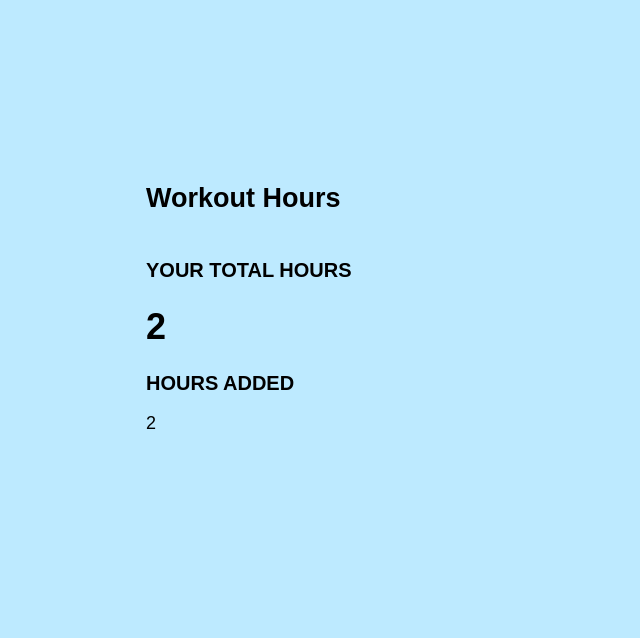
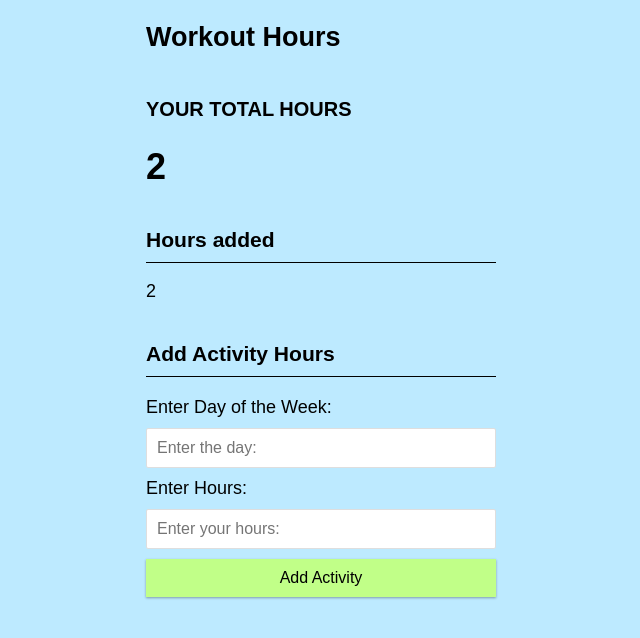
Before and after one commit to fgutie35/project4, a Vue app: page / in a window 1280 px wide. Shown: the top 638 px of the page, without its empty margins (319-959 px from the left). Built offline with nearby package versions, Linux system fonts and the light colour scheme.

Commit message:
Finished AddHours component

```diff
--- a/src/App.vue
+++ b/src/App.vue
@@ -2,6 +2,7 @@
   import Header from './components/Header.vue'
   import Hours from './components/Hours.vue'
   import ActivityAmount from './components/ActivityAmount.vue';
+  import AddHours from './components/AddHours.vue';
   import {ref, computed} from 'vue'
 
   const activities = ref([
@@ -33,6 +34,7 @@
   <div class="container">
     <Hours :total="sum"></Hours>
     <ActivityAmount :hours="hoursIn"></ActivityAmount>
+    <AddHours></AddHours>
   </div>
 
 
--- a/src/assets/style.css
+++ b/src/assets/style.css
@@ -25,8 +25,43 @@ body {
   width: 350px;
 }
 
+h3 {
+  border-bottom: 1px solid #000000;
+  padding-bottom: 10px;
+  margin: 40px 0 10px;
+}
+
 h4 {
   margin: 0;
   text-transform: uppercase;
   font-size: 20px;
 }
+
+label {
+  display: inline-block;
+  margin: 10px 0;
+}
+
+input[type='text'],
+input[type='number'] {
+  border: 1px solid #dedede;
+  border-radius: 2px;
+  display: block;
+  font-size: 16px;
+  padding: 10px;
+  width: 100%;
+}
+
+.btn {
+  cursor: pointer;
+  background-color: #c1ff88;
+  box-shadow: var(--box-shadow);
+  color: #000000;
+  border: 0;
+  display: block;
+  font-size: 16px;
+  font-family: 'Arial', 'sans-serif';
+  margin: 10px 0 30px;
+  padding: 10px;
+  width: 100%;
+}
--- a/src/components/ActivityAmount.vue
+++ b/src/components/ActivityAmount.vue
@@ -14,7 +14,7 @@
 
 <div class="act-amnt">
         <div>
-            <h4>Hours added</h4>
+            <h3>Hours added</h3>
             <p id="hours-plus" class="hours plus"> {{ hours }}</p>
         </div>
     </div>
--- /dev/null
+++ b/src/components/AddHours.vue
@@ -0,0 +1,40 @@
+<script setup>
+    import {ref, defineEmits} from 'vue'
+    const text = ref('')
+    const amount = ref('')
+
+    const emit = defineEmits([
+        'activitySubmitted'
+    ])
+
+    const onSubmit = () =>{
+        const activityData = {
+            text: text.value,
+            amount: parseFloat(amount.value),
+        }
+
+        emit('activitySubmitted', activityData)
+
+        text.value = ''
+        amount.value = ''
+    }
+
+</script>
+
+<template>
+
+    <h3>Add Activity Hours</h3>
+    <form id="form" @submit.prevent="onSubmit">
+        <div class="form-control">
+            <label for="text">Enter Day of the Week: </label>
+            <input type="text" id="text" v-model="text" placeholder="Enter the day: ">
+        </div>
+        <div class="form-control">
+            <label for="text">Enter Hours: </label>
+            <input type="text" id="amount" v-model="amount" placeholder="Enter your hours: ">
+        </div>
+        <button class="btn">Add Activity</button>
+
+    </form>
+
+</template>
```
